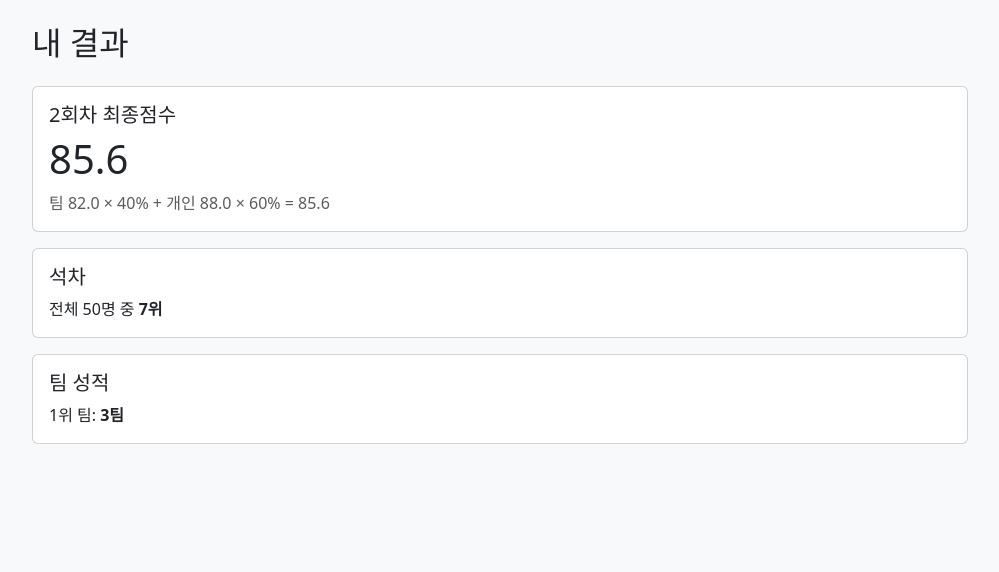
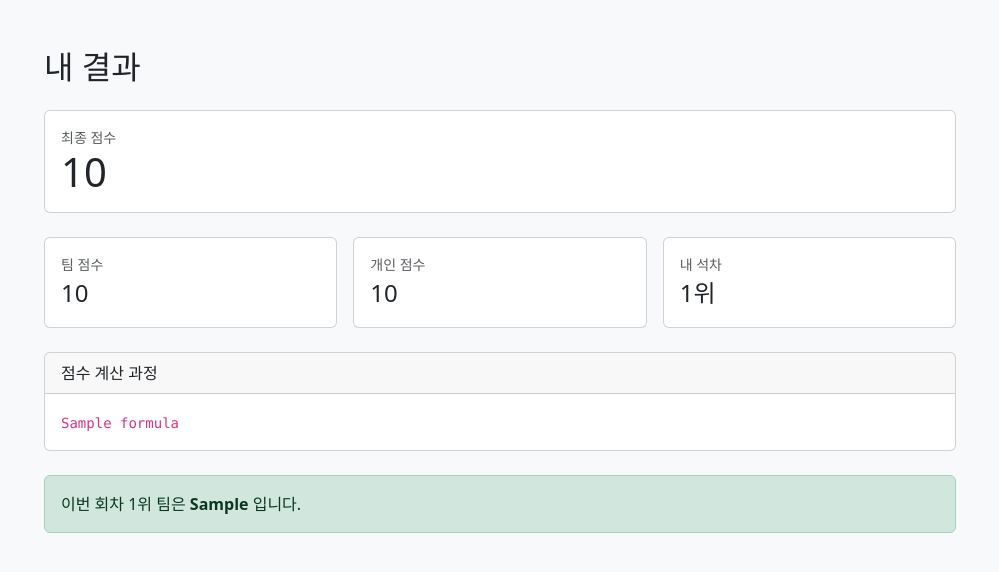
Before and after one commit to jin-park0115/ax-evalutator, a Django app: template project/templates/student/result.html in a window 1280 px wide. Shown: the part 57-629 px from the top of the page, without its empty margins (140-1139 px from the left). Run offline with Django 5.2, Linux system fonts and the light colour scheme; the template is opened without the code that fills it: most values are stand-ins (such as "Sample title", 1, 10 or a date in 2020).

Commit message:
feat(student): 결과 화면 공개 설정 반영 구조 구현

```diff
--- a/project/templates/student/result.html
+++ b/project/templates/student/result.html
@@ -1,29 +1,76 @@
 {% extends "base.html" %}
 
+{% block title %}내 결과{% endblock %}
+
 {% block content %}
-
+<div class="container py-4">
   <h2 class="mb-4">내 결과</h2>
 
-<div class="card mb-3">
+  {% if not result %}
+    <div class="alert alert-info">
+      아직 결과가 공개되지 않았습니다. 공개되면 이 화면에 표시됩니다.
+    </div>
+  {% else %}
+
+    {% if result.final_score is not None %}
+      <div class="card mb-4">
         <div class="card-body">
-    <h5 class="card-title">2회차 최종점수</h5>
-    <p class="display-6 mb-2">85.6</p>
-    <p class="text-muted mb-0">팀 82.0 × 40% + 개인 88.0 × 60% = 85.6</p>
+          <div class="text-muted small">최종 점수</div>
+          <div class="display-6">{{ result.final_score }}</div>
         </div>
       </div>
+    {% endif %}
 
-<div class="card mb-3">
+    <div class="row g-3 mb-4">
+      {% if result.team_score is not None %}
+        <div class="col-md-4">
+          <div class="card h-100">
             <div class="card-body">
-    <h5 class="card-title">석차</h5>
-    <p class="mb-0">전체 50명 중 <strong>7위</strong></p>
+              <div class="text-muted small">팀 점수</div>
+              <div class="fs-4">{{ result.team_score }}</div>
             </div>
           </div>
+        </div>
+      {% endif %}
 
-<div class="card">
+      {% if result.personal_score is not None %}
+        <div class="col-md-4">
+          <div class="card h-100">
             <div class="card-body">
-    <h5 class="card-title">팀 성적</h5>
-    <p class="mb-0">1위 팀: <strong>3팀</strong></p>
+              <div class="text-muted small">개인 점수</div>
+              <div class="fs-4">{{ result.personal_score }}</div>
             </div>
           </div>
+        </div>
+      {% endif %}
 
+      {% if result.rank is not None %}
+        <div class="col-md-4">
+          <div class="card h-100">
+            <div class="card-body">
+              <div class="text-muted small">내 석차</div>
+              <div class="fs-4">{{ result.rank }}위</div>
+            </div>
+          </div>
+        </div>
+      {% endif %}
+    </div>
+
+    {% if result.formula %}
+      <div class="card mb-4">
+        <div class="card-header">점수 계산 과정</div>
+        <div class="card-body">
+          <code>{{ result.formula }}</code>
+        </div>
+      </div>
+    {% endif %}
+
+    {% if result.team_first %}
+      <div class="alert alert-success">
+        이번 회차 1위 팀은 <strong>{{ result.team_first }}</strong> 입니다.
+      </div>
+    {% endif %}
+
+  {% endif %}
+</div>
 {% endblock %}
```
Also changed, not shown: project/apps/students/views.py (+7 -1 lines). Lines whose indentation alone changed are shown as unchanged.
